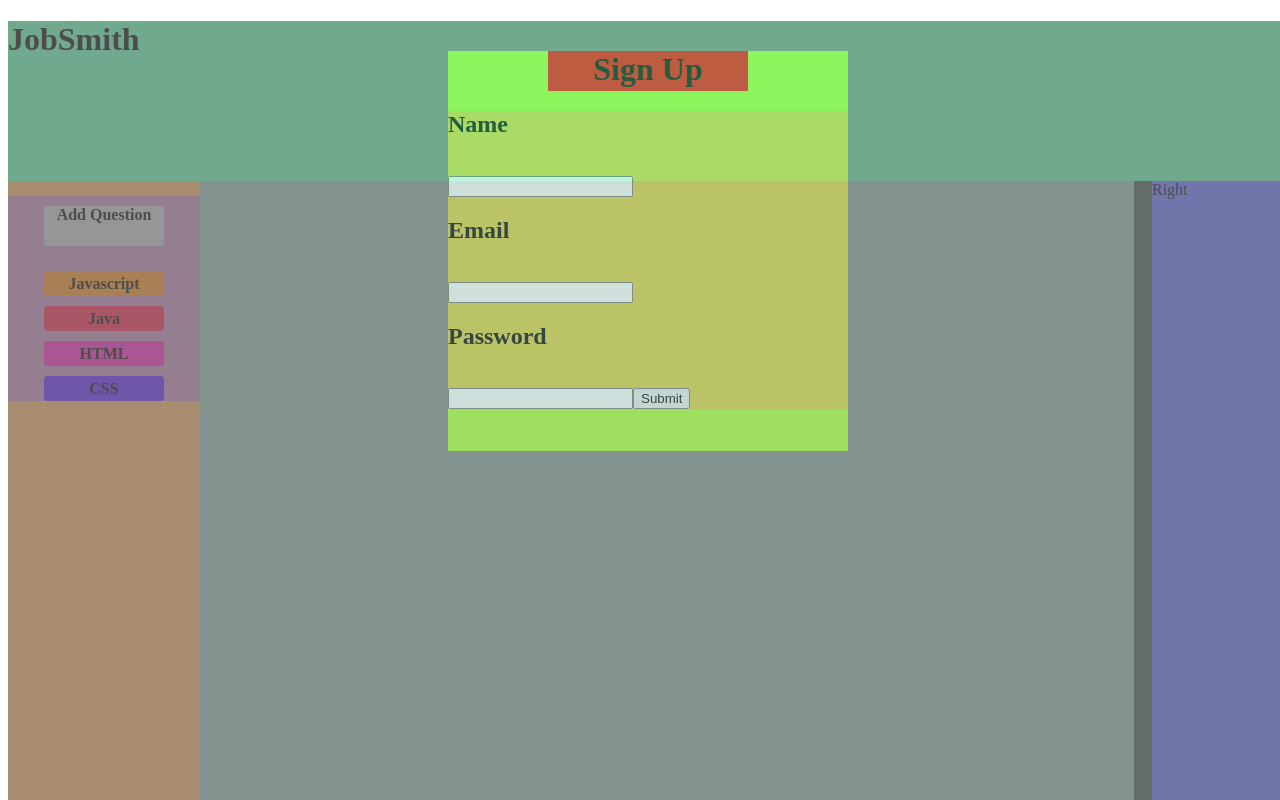
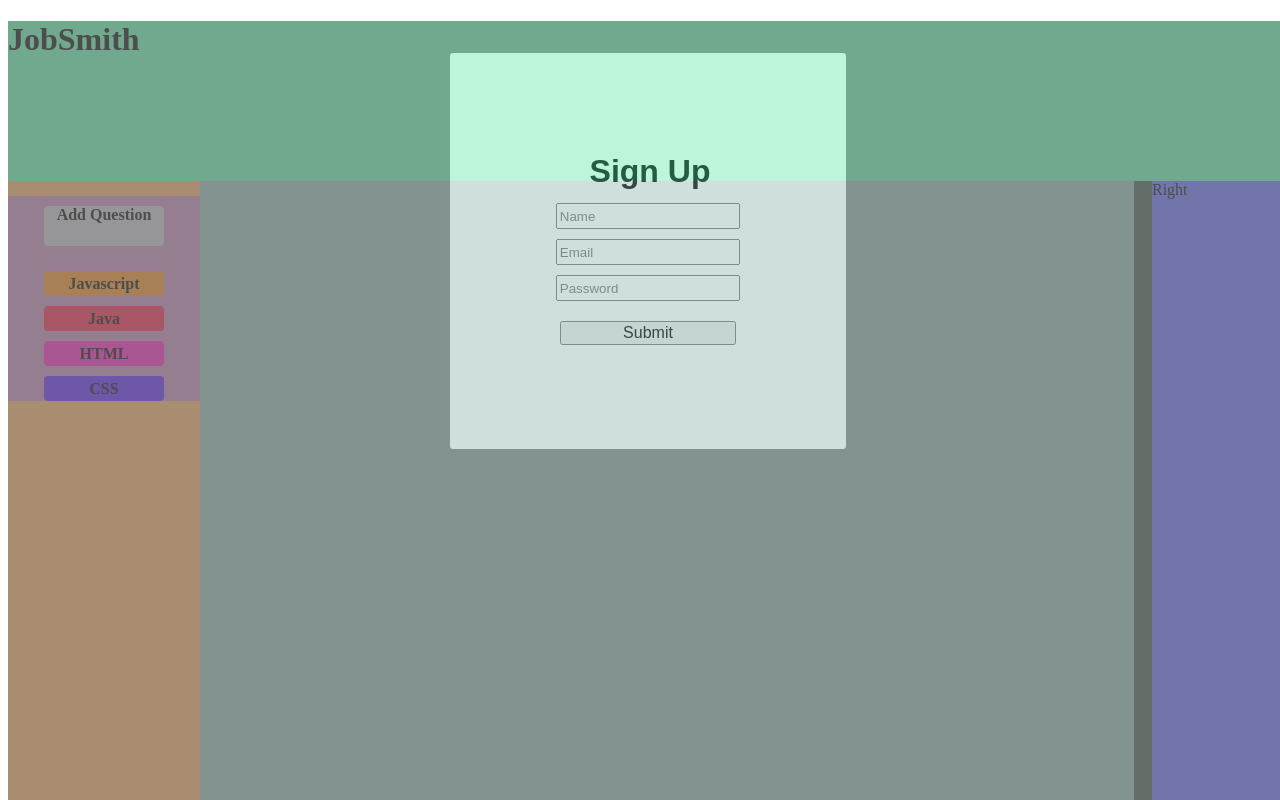
Before and after one commit to Job-Smith/JobSmith, a React app: page / in a window 1280 px wide. Both pictures are taken after a click on the button "Not A User? Sign Up". Shown: the top 800 px of the page. Built offline with nearby package versions, Linux system fonts and the light colour scheme.

Commit message:
style SignUp

```diff
--- a/src/containers/Login/Login.css
+++ b/src/containers/Login/Login.css
@@ -26,6 +26,7 @@
     box-sizing: border-box;
     padding: 100px;
     box-shadow: 1px 5px 5px 5px grey;
+    opacity: none;
     /* display: flex;     */
     /* justify-content: center; */
 }
--- a/src/containers/SignUp/SignUp.css
+++ b/src/containers/SignUp/SignUp.css
@@ -16,20 +16,51 @@
 #signUpOuterBox {
     width: 400px;
     height: 400px;
-    background-color: greenyellow;
+    background-color: white;
     margin: 0 auto;
     z-index: 2000;
+    border: solid grey 2px;
+    border-radius: 5px;
+    text-align: center;
+    font-family: Arial, Helvetica, sans-serif;
+    box-sizing: border-box;
+    padding: 100px;
+		box-shadow: 1px 5px 5px 5px grey;
+		opacity: none;
 }
 #signUpHeader {
     width: 200px;
     height: 40px;
-    background-color: red;
     text-align: center;
     margin: auto;
-    z-index: 2000;
+		z-index: 2000;
 }
 #signUpForm {
-    background-color: rgb(221, 210, 61);
+		/* background-color: rgb(221, 210, 61);
+		width: 90%; */
     margin: auto;
-    z-index: 2000;
+    /* z-index: 2000; */
 }
+#signUpName {
+	width: 90%;
+	height: 20px;
+	margin-top: 10px;
+	margin-bottom: 10px;
+}
+#email {
+	width: 90%;
+	height: 20px;
+	margin-bottom: 10px;
+}
+#signUpPassword {
+	width: 90%;
+	height: 20px;
+	margin-bottom: 10px;
+}
+#submitBtn {
+  width: 90%;
+  position: center;
+  display: inline-block;
+  margin-top: 10px;
+  font-size: 16px;
+}
--- a/src/containers/SignUp/SignUp.jsx
+++ b/src/containers/SignUp/SignUp.jsx
@@ -82,13 +82,13 @@ class SignUpContainer extends Component {
           <h1 id="signUpHeader">Sign Up</h1>
           { /* Start adding components here... */ }
           <form id="signUpForm">
-            <h2>Name</h2><br></br>
-            <input id="signUpName" type="text" name="name"></input><br></br>
-            <h2>Email</h2><br></br>
-            <input id="email" type="text" name="name"></input><br></br>
-            <h2>Password</h2><br></br>
-            <input id="signUpPassword" type="password" name="password"></input>
-            <input type="button" value="Submit" onClick={() => signUpUser(this)}></input>
+            {/* <h2>Name</h2><br></br> */}
+            <input id="signUpName" type="text" name="name" placeholder="Name"></input><br></br>
+            {/* <h2>Email</h2><br></br> */}
+            <input id="email" type="text" name="name" placeholder="Email"></input><br></br>
+            {/* <h2>Password</h2><br></br> */}
+            <input id="signUpPassword" type="password" name="password" placeholder="Password"></input>
+            <input id="submitBtn" type="button" value="Submit" onClick={() => signUpUser(this)}></input>
           </form>
         </div>
       </div>
```
